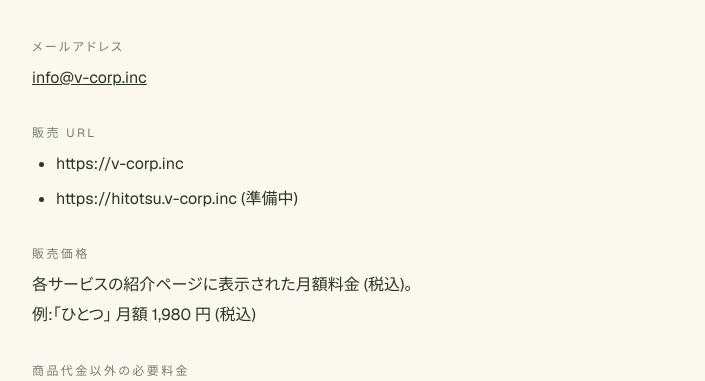
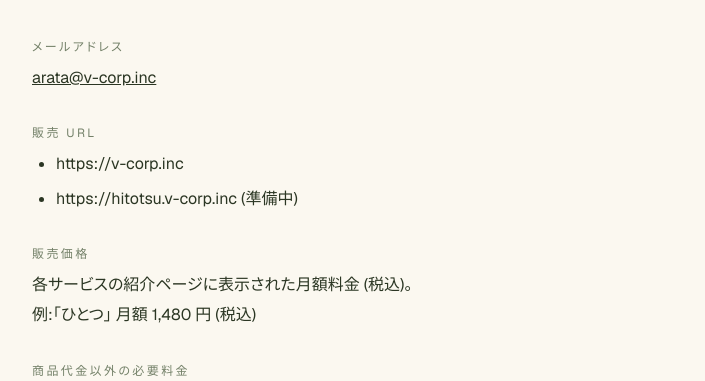
Before and after one commit to vcorp-endoarata/virtual-corporation, a Next.js app: page /legal/tokushoho in a window 1280 px wide. Shown: the part 710-1091 px from the top of the page, without its empty margins (272-977 px from the left). Built offline with nearby package versions, Linux system fonts and the light colour scheme.

Commit message:
特商法表記: メアドを arata@v-corp.inc に変更 + 価格 1,980 → 1,480 円 修正

```diff
--- a/app/legal/tokushoho/page.tsx
+++ b/app/legal/tokushoho/page.tsx
@@ -44,8 +44,8 @@
         </Item>
 
         <Item label="メールアドレス">
-          <a href="mailto:info@v-corp.inc" className="underline hover:text-sage-900">
-            info@v-corp.inc
+          <a href="mailto:arata@v-corp.inc" className="underline hover:text-sage-900">
+            arata@v-corp.inc
           </a>
         </Item>
 
@@ -59,7 +59,7 @@
         <Item label="販売価格">
           各サービスの紹介ページに表示された月額料金 (税込)。
           <br />
-          例:「ひとつ」 月額 1,980 円 (税込)
+          例:「ひとつ」 月額 1,480 円 (税込)
         </Item>
 
         <Item label="商品代金以外の必要料金">
```
